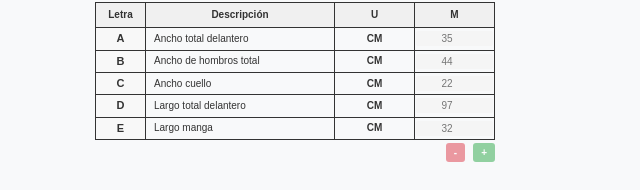
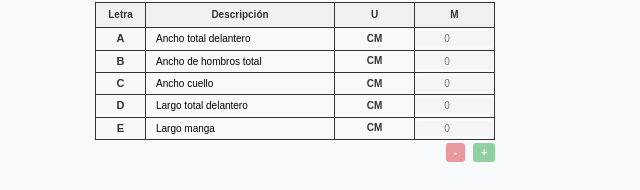
Before and after one commit to ClaudioVilas/Generador-de-Ficha-Tecnica, a plain HTML site: page index.html in a window 1280 px wide. Shown: the part 1126-1316 px from the top of the page, 345-985 px from the left. Drawn offline with nearby package versions, Linux system fonts and the light colour scheme.

Commit message:
Fix: Corrige inconsistencias en tabla de medidas
- Unifica estructura entre fila inicial A y filas dinámicas
- Cambia placeholders de valores específicos a 0 para consistencia
- Actualiza función fixTablaMedidasStructure() para mantener estructura uniforme
- Mejora función loadTableData() para generar inputs consistentes
- Agrega estilos CSS específicos para inputs en columna Descripción
- Todas las filas ahora tienen estructura idéntica: Letra (negrita), Descripción (input), U (CM), M (input numérico)

```diff
--- a/src/views/Vista1.js
+++ b/src/views/Vista1.js
@@ -302,33 +302,33 @@ class Vista1 {
                             <tbody>
                                 <tr>
                                     <td><strong>A</strong></td>
-                                    <td>Ancho total delantero</td>
+                                    <td><input type="text" value="Ancho total delantero" class="input-celda"></td>
                                     <td>CM</td>
-                                    <td><input type="number" placeholder="35" class="input-numero-medida"></td>
+                                    <td><input type="number" placeholder="0" class="input-numero-medida"></td>
                                 </tr>
                                 <tr>
                                     <td><strong>B</strong></td>
-                                    <td>Ancho de hombros total</td>
+                                    <td><input type="text" value="Ancho de hombros total" class="input-celda"></td>
                                     <td>CM</td>
-                                    <td><input type="number" placeholder="44" class="input-numero-medida"></td>
+                                    <td><input type="number" placeholder="0" class="input-numero-medida"></td>
                                 </tr>
                                 <tr>
                                     <td><strong>C</strong></td>
-                                    <td>Ancho cuello</td>
+                                    <td><input type="text" value="Ancho cuello" class="input-celda"></td>
                                     <td>CM</td>
-                                    <td><input type="number" placeholder="22" class="input-numero-medida"></td>
+                                    <td><input type="number" placeholder="0" class="input-numero-medida"></td>
                                 </tr>
                                 <tr>
                                     <td><strong>D</strong></td>
-                                    <td>Largo total delantero</td>
+                                    <td><input type="text" value="Largo total delantero" class="input-celda"></td>
                                     <td>CM</td>
-                                    <td><input type="number" placeholder="97" class="input-numero-medida"></td>
+                                    <td><input type="number" placeholder="0" class="input-numero-medida"></td>
                                 </tr>
                                 <tr>
                                     <td><strong>E</strong></td>
-                                    <td>Largo manga</td>
+                                    <td><input type="text" value="Largo manga" class="input-celda"></td>
                                     <td>CM</td>
-                                    <td><input type="number" placeholder="32" class="input-numero-medida"></td>
+                                    <td><input type="number" placeholder="0" class="input-numero-medida"></td>
                                 </tr>
                             </tbody>
                         </table>
@@ -359,6 +359,9 @@ class Vista1 {
 
         // Eventos de entrada de datos
         this.setupDataEvents();
+
+        // Forzar estructura correcta de la tabla de medidas
+        this.fixTablaMedidasStructure();
     }
 
     /**
@@ -535,6 +538,7 @@ class Vista1 {
         nuevaFila.innerHTML = `
             <td><strong>${letra}</strong></td>
             <td><input type="text" placeholder="Descripción medida" class="input-celda"></td>
+            <td>CM</td>
             <td><input type="number" placeholder="0" class="input-numero-medida"></td>
         `;
 
@@ -548,6 +552,22 @@ class Vista1 {
         const tabla = this.container.querySelector('#tablaMedidasTalles tbody');
         if (tabla.rows.length > 1) {
             tabla.deleteRow(tabla.rows.length - 1);
+        }
+
+        // Reordenar las letras después de eliminar
+        this.reordenarLetrasTablaMedias();
+    }
+
+    /**
+     * Reordena las letras de la tabla de medidas para mantener secuencia A, B, C...
+     */
+    reordenarLetrasTablaMedias() {
+        const tabla = this.container.querySelector('#tablaMedidasTalles tbody');
+
+        for (let i = 0; i < tabla.rows.length; i++) {
+            const letra = String.fromCharCode(65 + i); // A=65, B=66, etc.
+            const primeraColumna = tabla.rows[i].cells[0];
+            primeraColumna.innerHTML = `<strong>${letra}</strong>`;
         }
     }
 
@@ -659,6 +679,9 @@ class Vista1 {
             this.loadTableData('tablaMedidasTalles', data.medidasTalles);
         }
 
+        // Forzar estructura correcta de la tabla de medidas
+        this.fixTablaMedidasStructure();
+
         this.data = data;
         console.log('Datos cargados en Vista1:', data);
     }
@@ -684,6 +707,12 @@ class Vista1 {
                 if (tableId === 'tablaMedidasTalles' && cellIndex === 0) {
                     // Para la tabla de medidas, la primera columna es la letra
                     celda.innerHTML = `<strong>${cellData}</strong>`;
+                } else if (tableId === 'tablaMedidasTalles' && cellIndex === 1) {
+                    // Para la tabla de medidas, la segunda columna (Descripción) siempre es un input
+                    celda.innerHTML = `<input type="text" value="${cellData}" class="input-celda">`;
+                } else if (tableId === 'tablaMedidasTalles' && cellIndex === 2) {
+                    // Para la tabla de medidas, la tercera columna (U) siempre es "CM"
+                    celda.innerHTML = 'CM';
                 } else if (tableId === 'tablaCorte' && cellIndex === 0) {
                     // Para la tabla de corte, la primera columna es el selector de color personalizado
                     celda.className = 'color-cell';
@@ -706,14 +735,58 @@ class Vista1 {
                 } else {
                     // Input de texto normal o número
                     const inputType = (tableId === 'tablaCorte' && cellIndex > 0) ? 'number' : 'text';
-                    const inputClass = tableId === 'tablaMedidasTalles' && cellIndex === 2 ? 'input-numero-medida' :
-                                     (tableId === 'tablaCorte' && cellIndex > 0) ? 'input-numero' : 'input-celda';
-                    celda.innerHTML = `<input type="${inputType}" value="${cellData}" class="${inputClass}">`;
+                    let inputClass = 'input-celda';
+                    let placeholder = '';
+
+                    if (tableId === 'tablaMedidasTalles' && cellIndex === 3) {
+                        inputClass = 'input-numero-medida';
+                        placeholder = 'placeholder="0"';
+                    } else if (tableId === 'tablaCorte' && cellIndex > 0) {
+                        inputClass = 'input-numero';
+                    }
+
+                    celda.innerHTML = `<input type="${inputType}" value="${cellData}" class="${inputClass}" ${placeholder}>`;
                 }
             });
         });
 
         this.setupDataEvents();
+    }
+
+    /**
+     * Fuerza la estructura correcta de la tabla de medidas
+     */
+    fixTablaMedidasStructure() {
+        const tabla = this.container.querySelector('#tablaMedidasTalles tbody');
+        if (!tabla) return;
+
+        Array.from(tabla.rows).forEach((fila, index) => {
+            const letra = String.fromCharCode(65 + index); // A, B, C, etc.
+
+            // Asegurar que la primera columna sea la letra en negrita
+            if (fila.cells[0]) {
+                fila.cells[0].innerHTML = `<strong>${letra}</strong>`;
+            }
+
+            // Asegurar que la segunda columna (Descripción) sea un input
+            if (fila.cells[1]) {
+                const currentValue = fila.cells[1].querySelector('input')?.value || fila.cells[1].textContent || '';
+                fila.cells[1].innerHTML = `<input type="text" value="${currentValue}" class="input-celda">`;
+            }
+
+            // Asegurar que la tercera columna (U) sea "CM"
+            if (fila.cells[2]) {
+                fila.cells[2].innerHTML = 'CM';
+            }
+
+            // Asegurar que la cuarta columna (M) sea un input numérico
+            if (fila.cells[3]) {
+                const currentValue = fila.cells[3].querySelector('input')?.value || '';
+                fila.cells[3].innerHTML = `<input type="number" value="${currentValue}" placeholder="0" class="input-numero-medida">`;
+            }
+        });
+
+        console.log('Estructura de tabla de medidas corregida');
     }
 
     /**
--- a/style.css
+++ b/style.css
@@ -1102,3 +1102,20 @@ body {
     padding: 2px;
     border-radius: 2px;
 }
+
+/* Input específico para la columna descripción en tabla de medidas */
+#tablaMedidasTalles td:nth-child(2) .input-celda {
+    border: none;
+    outline: none;
+    background: transparent;
+    width: 100%;
+    text-align: left;
+    font-size: 10px;
+    padding: 2px;
+    border-radius: 2px;
+}
+
+#tablaMedidasTalles td:nth-child(2) .input-celda:focus {
+    background: #f0f8ff;
+    outline: 1px solid #007acc;
+}
```
Also changed, not shown: promt.txt.
